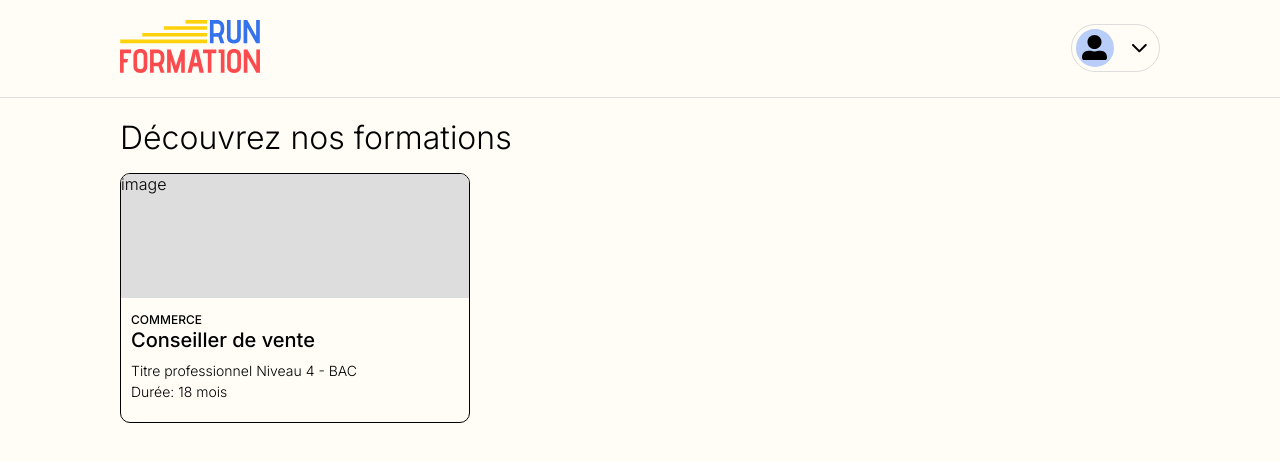
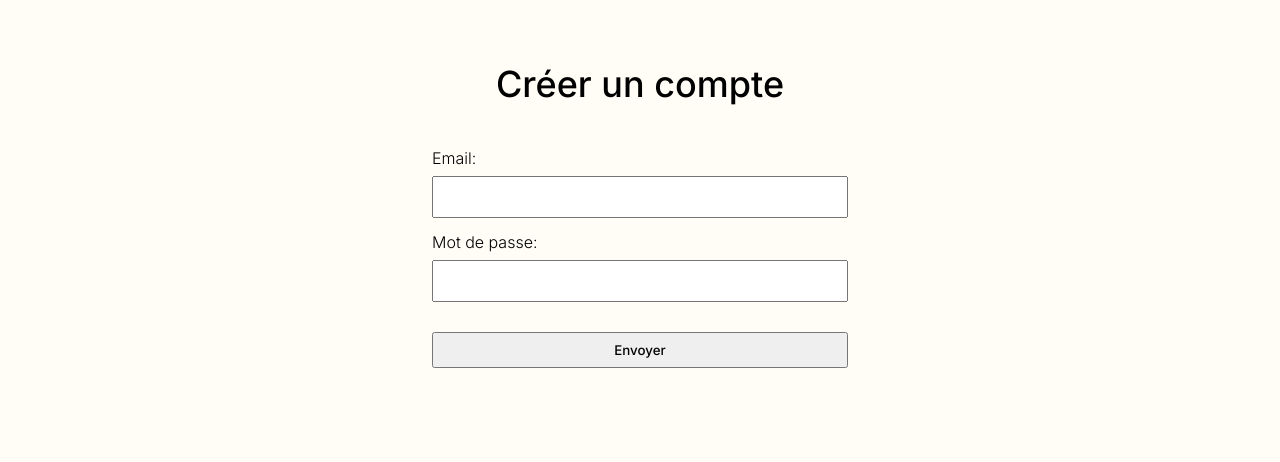
Before and after one commit to ClementSellyPro/run-formation, an Angular app in the folder frontend/: page / in a window 1280 px wide. Shown: the top 462 px of the page. Built offline with nearby package versions, Linux system fonts and the light colour scheme.

Commit message:
Ajout de codition pour ne pas afficher HeaderComponent pour les formulaires de connexion et création de compte

```diff
--- a/frontend/src/app/app.component.html
+++ b/frontend/src/app/app.component.html
@@ -1,4 +1,4 @@
-<app-header />
+<app-header *ngIf="!hideHeader" />
 <main>
   <router-outlet />
 </main>
--- a/frontend/src/app/app.component.ts
+++ b/frontend/src/app/app.component.ts
@@ -1,13 +1,25 @@
 import { Component } from '@angular/core';
 import {HeaderComponent} from './components/header/header.component';
-import {RouterOutlet} from '@angular/router';
+import {Router, RouterOutlet} from '@angular/router';
+import {NgIf} from '@angular/common';
 
 @Component({
   selector: 'app-root',
-  imports: [HeaderComponent, RouterOutlet],
+  imports: [HeaderComponent, RouterOutlet, NgIf],
   templateUrl: './app.component.html',
   styleUrl: './app.component.css'
 })
 export class AppComponent {
   title = 'run-formation';
+  hideHeader = false;
+
+  constructor(private router: Router,) {
+    this.router.events.subscribe((event) => {
+      const url = this.router.url;
+
+      const routes = ['/', '/login'];
+
+      this.hideHeader = routes.includes(url);
+    })
+  }
 }
```
Also changed, not shown: frontend/src/app/app.routes.ts (+4 -4 lines).
